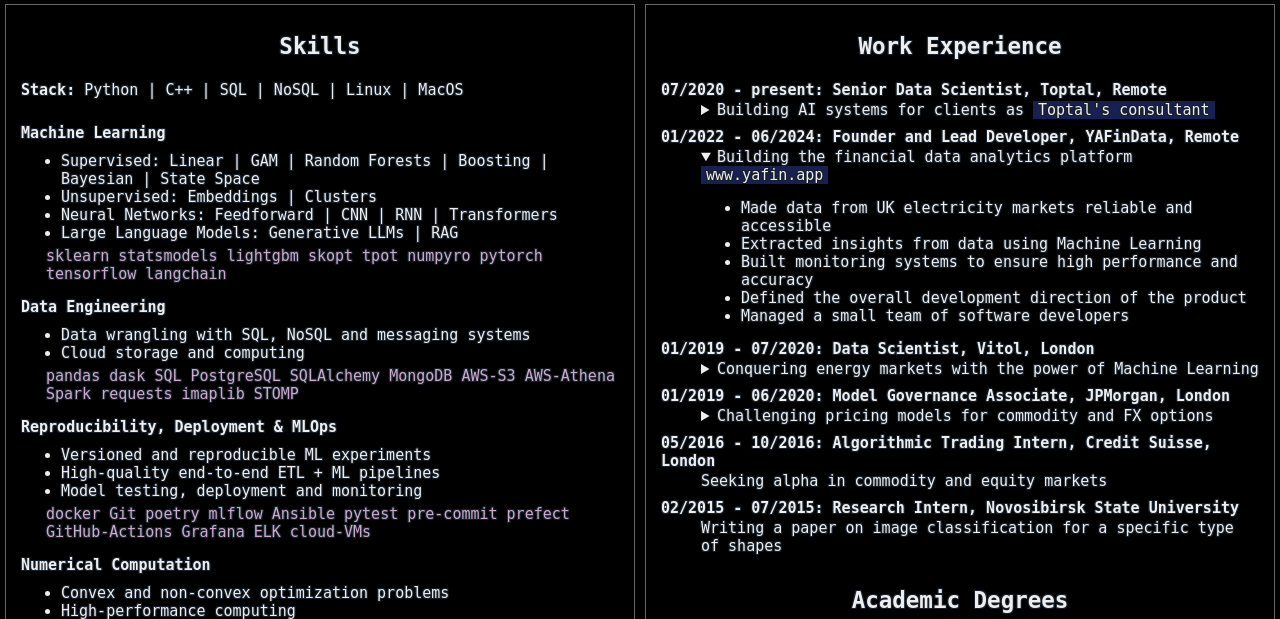
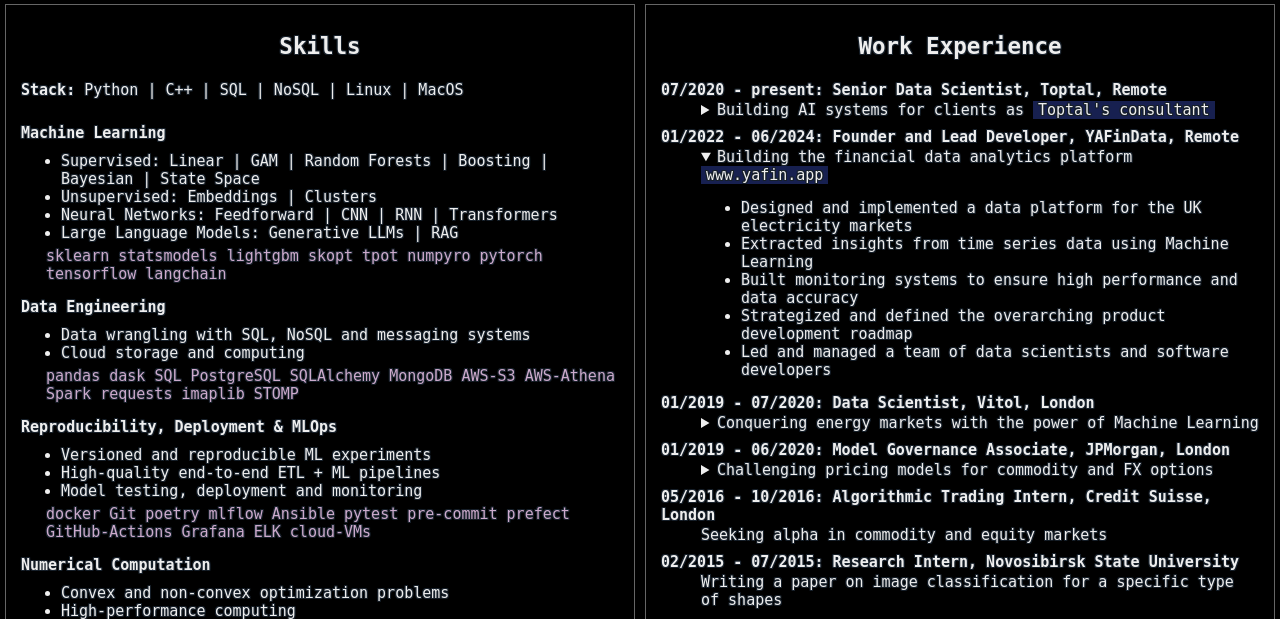
Before and after one commit to mysterious-ben/intro-website, a Flask app: template src/templates/cv.html in a window 1280 px wide, after a click that opens the changed part. Shown: the part 279-898 px from the top of the page. Run offline with Flask 3, Linux system fonts and the light colour scheme; the template is opened without the code that fills it, so the values that code supplies are empty.

Commit message:
chore: minor cv update

```diff
--- a/src/templates/cv.html
+++ b/src/templates/cv.html
@@ -107,11 +107,11 @@
                     <details>
                         <summary>Building the financial data analytics platform <a href="https://yafin.app/landing/">www.yafin.app</a></summary>
                         <ul>
-                            <li>Made data from UK electricity markets reliable and accessible</li>
-                            <li>Extracted insights from data using Machine Learning</li>
-                            <li>Built monitoring systems to ensure high performance and accuracy</li>
-                            <li>Defined the overall development direction of the product</li>
-                            <li>Managed a small team of software developers</li>
+                            <li>Designed and implemented a data platform for the UK electricity markets</li>
+                            <li>Extracted insights from time series data using Machine Learning</li>
+                            <li>Built monitoring systems to ensure high performance and data accuracy</li>
+                            <li>Strategized and defined the overarching product development roadmap</li>
+                            <li>Led and managed a team of data scientists and software developers</li>
                         </ul>
                       </details>
                 </dd>
```
